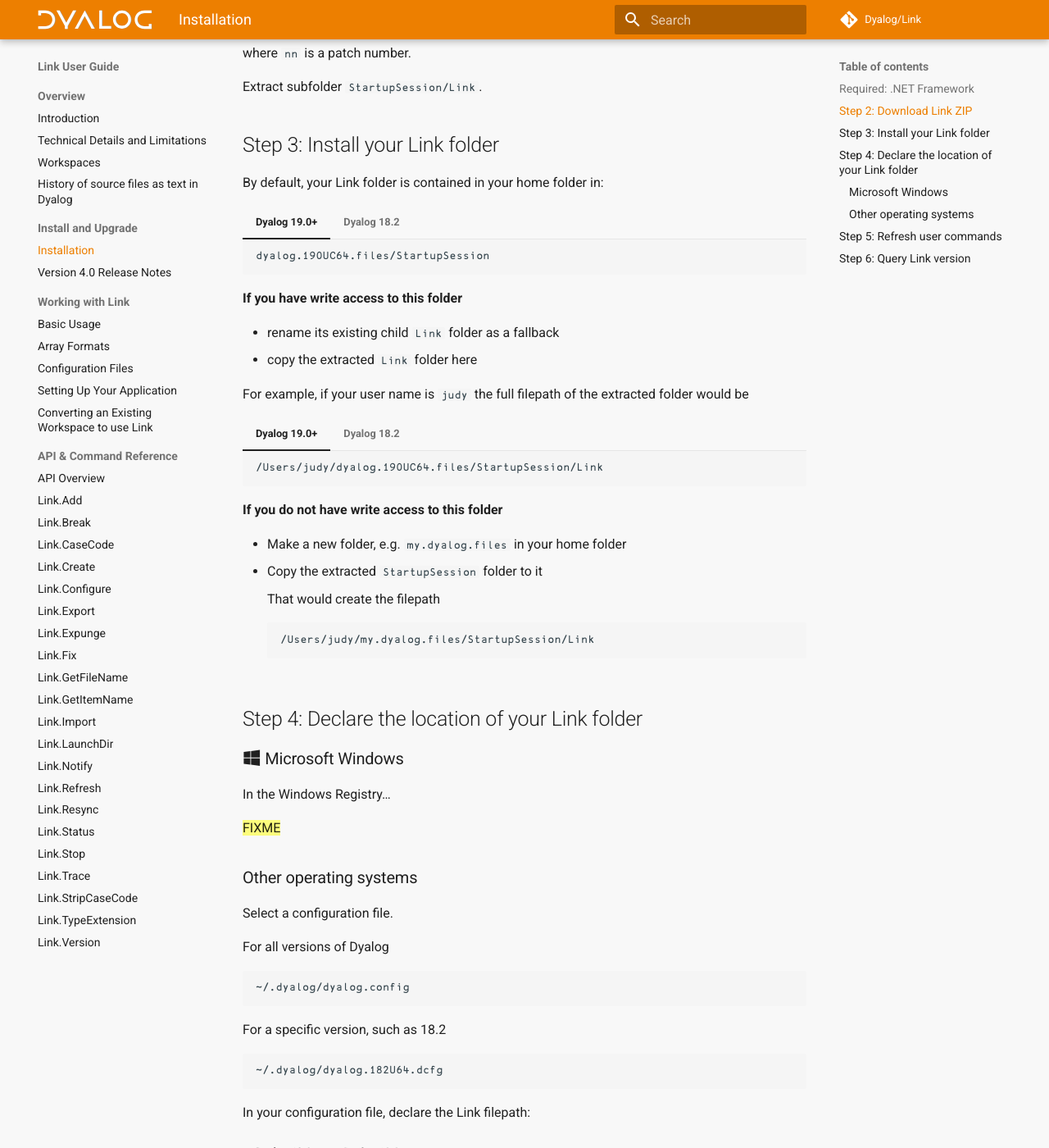
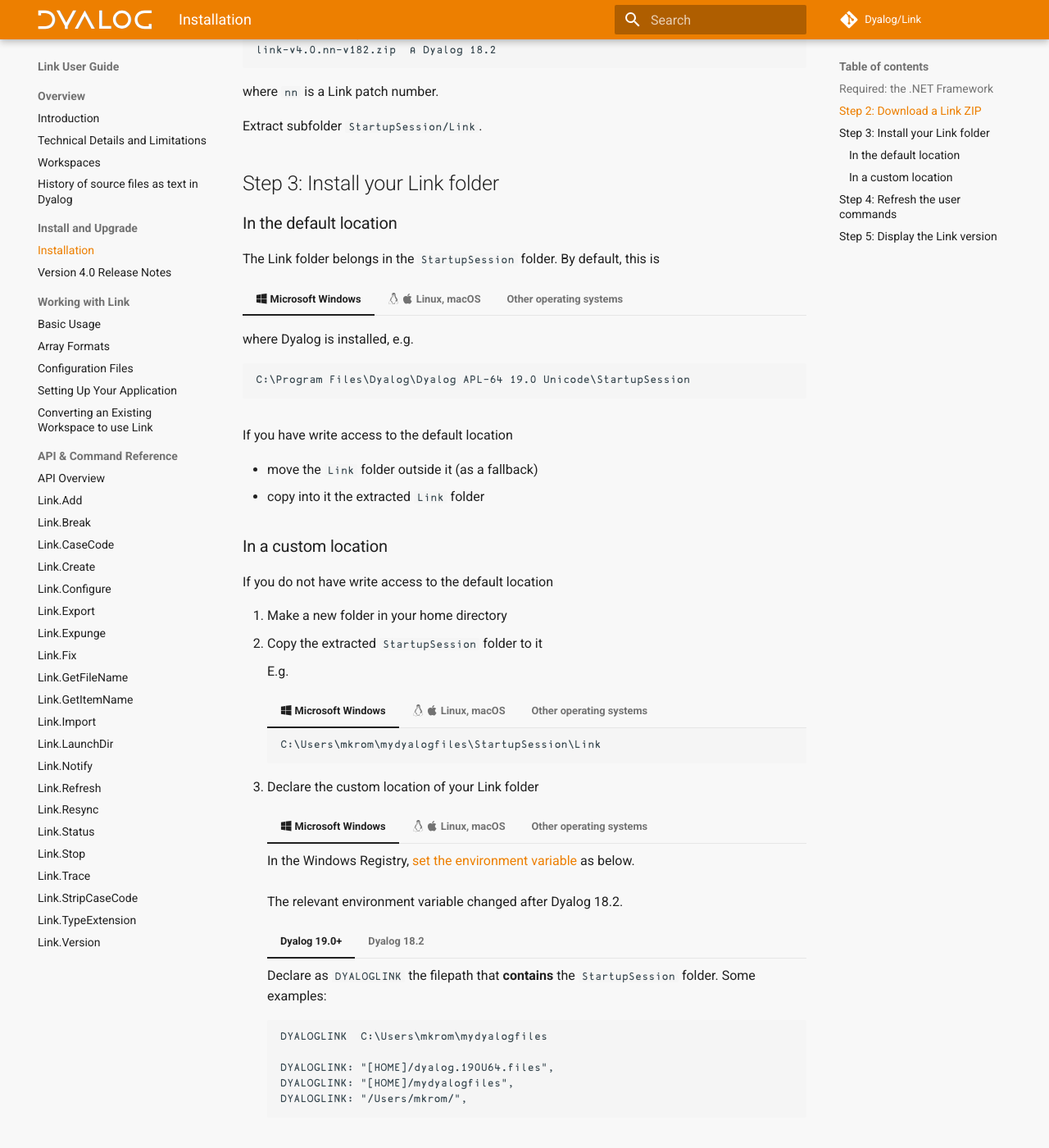
Before and after one commit to Dyalog/link, an MkDocs documentation site: the page built from docs/Usage/Installation.md, in a window 1280 px wide and 1400 px high, scrolled down 1064 px. Shown: the whole window at 82% size. Built offline with MkDocs 1.6.1 and Material for MkDocs 9.7.7, drawn with Linux system fonts in a browser that asks for light colours; comment, search, counter and statistics services are not loaded; the version menu is left out; some of the changed text lies outside the part shown.

Commit message:
-   added Footnotes and Details to MkDocs config -   revised installation to include Windows

````diff
--- a/docs/Usage/Installation.md
+++ b/docs/Usage/Installation.md
@@ -1,21 +1,33 @@
 # Installation
 
-Link 4.0 is included with Dyalog version 19.0 and later, and is supported for use with version 18.2.
-It depends on .NET.
+Link 4.0[^opensource] is
+
+-   **included** with Dyalog version 19.0 and later
+-   **supported** for use with version 18.2
+
+It depends on the .NET Framework – see below.
+
+[^opensource]: Link is maintained as an open-source project at [github.com/dyalog/link](https://github.com/dyalog/link).
 
 Use these instructions to
 
--   use a different release from that distributed with your version of Dyalog APL, or
--   install Link with Dyalog 18.2
+-   **Install Link** with Dyalog 18.2 or
 
-Link is maintained as an open-source project at [github.com/dyalog/link](https://github.com/dyalog/link).
+-   Install a **different release** from that distributed with your version of Dyalog APL
+
+	??? detail "How to display your installed Link version"
+
+		```apl
+		      ⎕SE.Link.Version
+		4.0.17
+		```
 
 !!! warning "Non-standard session file"
 
 	If you use a non-standard Dyalog session (`.dse`) file, contact [support@dyalog.com](mailto:support@dyalog.com) for guidance on enabling Link.
 
 
-## Required: .NET Framework
+## Required: the .NET Framework
 
 .NET allows Dyalog to update workspace contents automatically when you use external editors or source code management systems to edit the files.
 
@@ -25,6 +37,13 @@
 
 	The .NET Framework is already installed; there is nothing for you to do.
 
+=== ":fontawesome-brands-linux: :fontawesome-brands-apple: Linux, macOS"
+
+	Download .NET and follow the installation instructions.
+
+	:fontawesome-brands-windows:
+	[dotnet.microsoft.com/download](https://dotnet.microsoft.com/download)
+
 === "Other operating systems"
 
 	Download .NET and follow the installation instructions.
@@ -33,111 +52,119 @@
 	[dotnet.microsoft.com/download](https://dotnet.microsoft.com/download)
 
 
-## Step 2: Download Link ZIP
+## Step 2: Download a Link ZIP
 
-To use a **different** Link release from that distributed with your version of Dyalog APL, download the corresponding ZIP.
+:fontawesome-solid-download:&nbsp;
+[Download the ZIP](https://github.com/Dyalog/link/releases) for your version
 
-:fontawesome-brands-github:
-[github.com/Dyalog/link/releases](https://github.com/Dyalog/link/releases)
+	link-v4.0.nn.zip       ⍝ Dyalog 19.0+
+	link-v4.0.nn-v182.zip  ⍝ Dyalog 18.2
 
-=== "Dyalog 19.0+"
-
-		link-v4.0.nn.zip
-
-=== "Dyalog 18.2"
-
-		link-v4.0.nn-v182.zip
-
-where `nn` is a patch number.
+where `nn` is a Link patch number.
 
 Extract subfolder `StartupSession/Link`.
 
 
 ## Step 3: Install your Link folder
 
-By default, your Link folder is contained in your home folder in:
+### In the default location
 
-=== "Dyalog 19.0+"
+The Link folder belongs in the `StartupSession` folder.
+By default, this is
 
-		dyalog.190UC64.files/StartupSession
+=== ":fontawesome-brands-windows: Microsoft Windows"
 
-=== "Dyalog 18.2"
+	where Dyalog is installed, e.g.
 
-		dyalog.182UC64.files/StartupSession
+		C:\Program Files\Dyalog\Dyalog APL-64 19.0 Unicode\StartupSession
 
-**If you have write access to this folder**
+=== ":fontawesome-brands-linux: :fontawesome-brands-apple: Linux, macOS"
 
--   rename its existing child `Link` folder as a fallback
--   copy the extracted `Link` folder here
+	within your home folder, e.g.
 
-For example, if your user name is `judy` the full filepath of the extracted folder would be
+		~/dyalog.190UC64.files/StartupSession  ⍝ Dyalog 19.0+
+		~/dyalog.182UC64.files/StartupSession  ⍝ Dyalog 18.2
 
-=== "Dyalog 19.0+"
+=== "Other operating systems"
 
-		/Users/judy/dyalog.190UC64.files/StartupSession/Link
+	==FIXME==
 
-=== "Dyalog 18.2"
+If you have write access to the default location
 
-		/Users/judy/dyalog.180UC64.files/StartupSession/Link
+-   move the `Link` folder outside it (as a fallback)
+-   copy into it the extracted `Link` folder
 
 
-**If you do not have write access to this folder**
+### In a custom location
 
--   Make a new folder, e.g. `my.dyalog.files` in your home folder
--   Copy the extracted `StartupSession` folder to it
+If you do not have write access to the default location
 
-	That would create the filepath
+1.  Make a new folder in your home directory
+1.  Copy the extracted `StartupSession` folder to it
 
-		/Users/judy/my.dyalog.files/StartupSession/Link
+	E.g.
 
+	=== ":fontawesome-brands-windows: Microsoft Windows"
 
-## Step 4: Declare the location of your Link folder
+			C:\Users\mkrom\mydyalogfiles\StartupSession\Link
 
-### :fontawesome-brands-windows: Microsoft Windows
+	=== ":fontawesome-brands-linux: :fontawesome-brands-apple: Linux, macOS"
 
-In the Windows Registry…
+			~/mydyalogfiles/StartupSession/Link
 
-==FIXME==
+	=== "Other operating systems"
 
-### Other operating systems
+		==FIXME==
 
-Select a configuration file.
+1.  Declare the custom location of your Link folder
 
-For all versions of Dyalog
+	=== ":fontawesome-brands-windows: Microsoft Windows"
 
-	~/.dyalog/dyalog.config
+		In the Windows Registry, [set the environment variable](https://superuser.com/questions/284342/what-are-path-and-other-environment-variables-and-how-can-i-set-or-use-them) as below.
 
-For a specific version, such as 18.2
+	=== ":fontawesome-brands-linux: :fontawesome-brands-apple: Linux, macOS"
 
-	~/.dyalog/dyalog.182U64.dcfg
+		Select a configuration file.
 
-In your configuration file, declare the Link filepath:
+			~/.dyalog/dyalog.config       ⍝ all versions of Dyalog
+			~/.dyalog/dyalog.182U64.dcfg  ⍝ specific version, such as 18.2
 
+		In your configuration file, set the environment variable as below.
 
-=== "Dyalog 19.0+"
+	=== "Other operating systems"
 
-	Declare the filepath that contains the `StartupSession` folder.
-	Some examples:
+		==FIXME==
 
-		DYALOGLINK: "[HOME]/dyalog.190U64.files",
-		DYALOGLINK: "[HOME]/my.dyalog.files",
-		DYALOGLINK: "/Users/mkrom/link",
+	The relevant environment variable changed after Dyalog 18.2.
 
-=== "Dyalog 18.2"
+	=== "Dyalog 19.0+"
 
-	Declare the filepath of the `StartupSession` folder.
-	For example:
+		Declare as `DYALOGLINK` the filepath that **contains** the `StartupSession` folder.
+		Some examples:
 
-		DYALOGSTARTUPSE: "/Users/mkrom/link/StartupSession",
+			DYALOGLINK  C:\Users\mkrom\mydyalogfiles
 
-## Step 5: Refresh user commands
+			DYALOGLINK: "[HOME]/dyalog.190U64.files",
+			DYALOGLINK: "[HOME]/mydyalogfiles",
+			DYALOGLINK: "/Users/mkrom/",
+
+	=== "Dyalog 18.2"
+
+		Declare as `DYALOGSTARTUPSE` the filepath of the `StartupSession` folder.
+		For example:
+
+			DYALOGSTARTUPSE  C:\Users\mkrom\StartupSession",
+
+			DYALOGSTARTUPSE: "/Users/mkrom/StartupSession",
+
+## Step 4: Refresh the user commands
 
 ```apl
       ]ureset
 153 commands reloaded
 ```
 
-## Step 6: Query Link version
+## Step 5: Display the Link version
 
 Test your installation by querying the Link version.
 
--- a/mkdocs.yml
+++ b/mkdocs.yml
@@ -65,10 +65,13 @@
 
 markdown_extensions:
   - abbr
+  - admonition
   - attr_list
   - def_list
-  - admonition
+  - footnotes
+  - md_in_html
   - pymdownx.caret
+  - pymdownx.details
   - pymdownx.emoji:
       emoji_index: !!python/name:material.extensions.emoji.twemoji
       emoji_generator: !!python/name:material.extensions.emoji.to_svg
````
